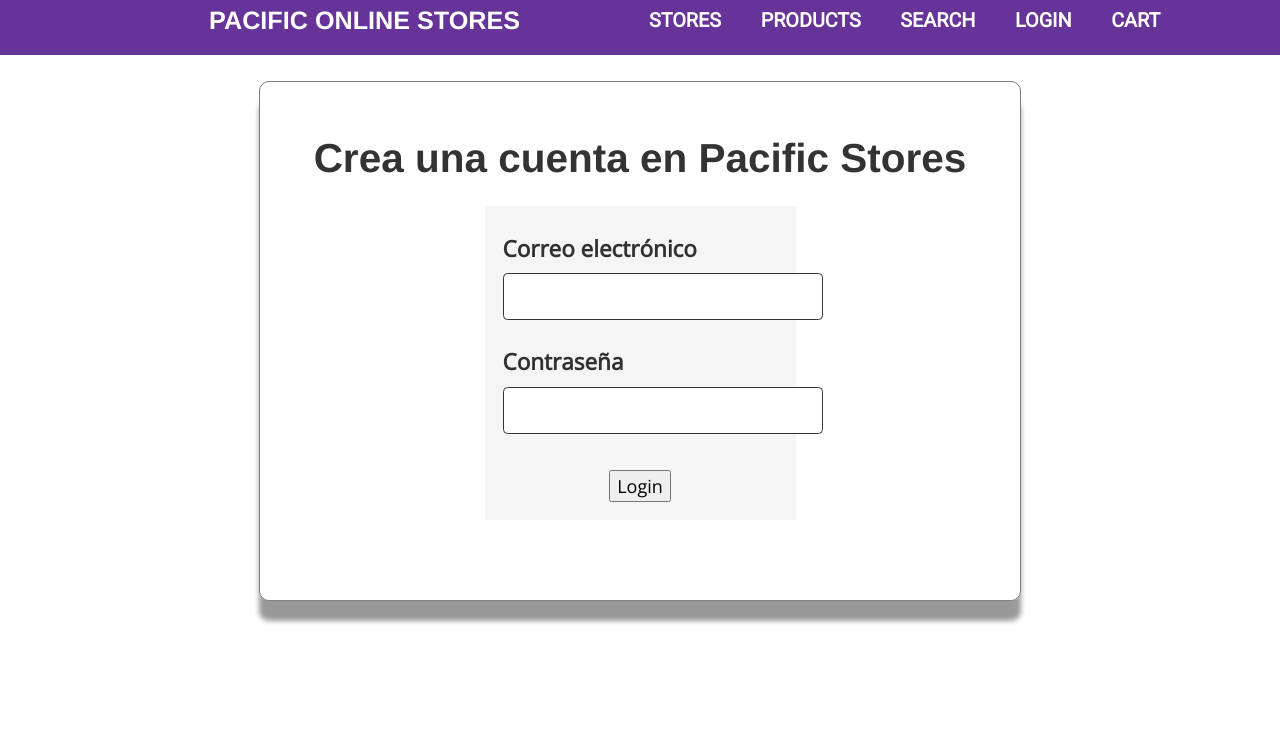
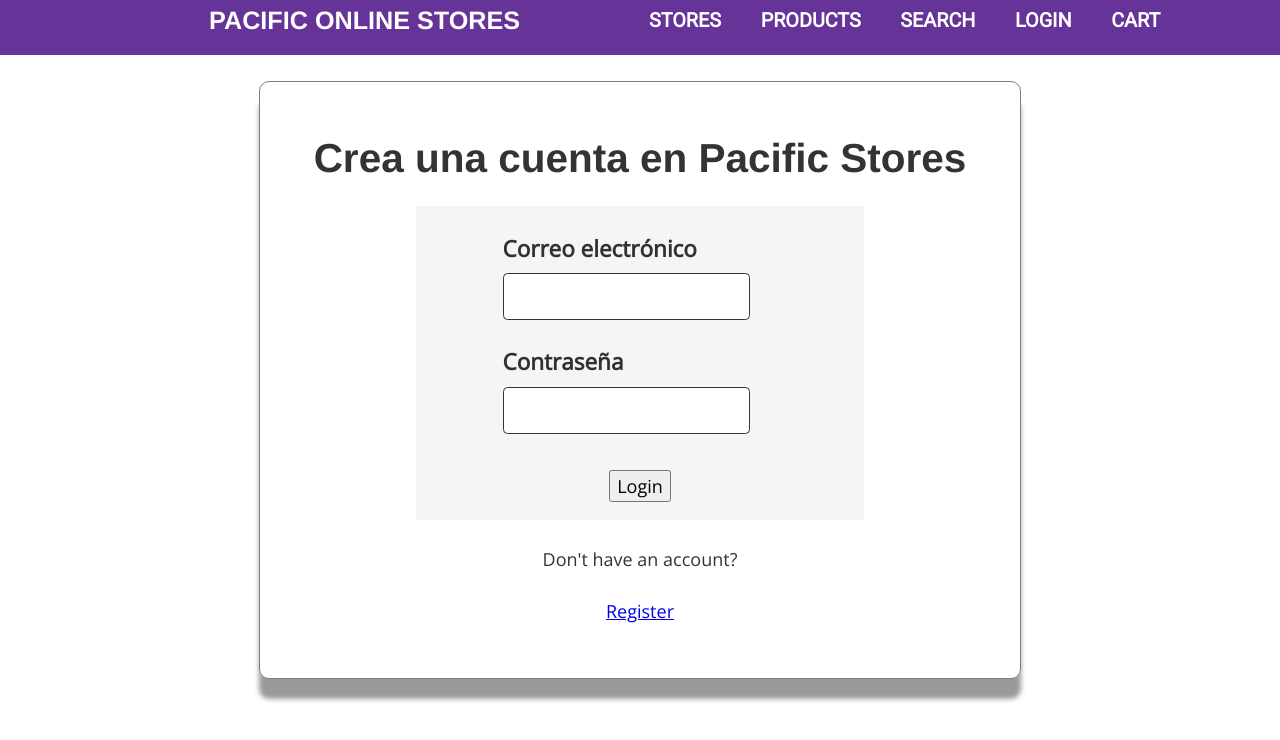
Before and after one commit to Bant89/pacific-store, a Gatsby site: page /login in a window 1280 px wide. Built offline with nearby package versions, Linux system fonts and the light colour scheme; Gatsby itself is replaced by a stand-in of ours.

Commit message:
improve styling

```diff
--- a/src/components/Field/index.js
+++ b/src/components/Field/index.js
@@ -1,6 +1,7 @@
 import React, { useRef } from "react";
 import Button from "../Button"
 import { StyledLabel, StyledField, ErrorMessage } from "./styles";
+import avatarPlaceholder from "../../static/images/avatarPlaceholder.jpg";
 
 export default function Field({
   type = "text",
@@ -77,10 +78,10 @@
   return (
     <>
       <img
-        src="./images/storePlaceholder.png"
+        src={avatarPlaceholder}
         ref={imgEl}
         alt="uploaded by the user"
-        style={{ width: "100%", height: "100%" }}
+        style={{ width: "75%", height: "75%", margin: "0.5em auto" }}
       />
       <input
         type="file"
--- a/src/components/Field/styles.js
+++ b/src/components/Field/styles.js
@@ -7,7 +7,7 @@
   margin-bottom: 1em;
   resize: none;
   line-height: 1.5em;
-  width: 25vw;
+  width: 90%;
   text-align: left;
   padding: 0.5em;
   @media (max-width: 768px) {
--- a/src/pages/login.js
+++ b/src/pages/login.js
@@ -1,5 +1,6 @@
 import React from "react"
 import * as Yup from "yup"
+import { Link } from "gatsby"
 import { Formik, Form } from "formik"
 import Field from "../components/Field"
 import { Layout } from "components/Layout"
@@ -64,6 +65,12 @@
                 </Form>
               )}
             </Formik>
+            <p>
+              Don't have an account?
+            </p>
+            <Link to="/register">
+              Register
+              </Link>
           </MainFormContainer>
         )}
       {hasError && <h3>Something went wrong</h3>}
--- a/src/styles/formStyles.js
+++ b/src/styles/formStyles.js
@@ -5,7 +5,7 @@
   padding: 1em;
   display: grid;
   height: auto;
-  width: auto;
+  width: 35vw;
   justify-items: center;
   align-items: center;
   grid-template-areas:
```
